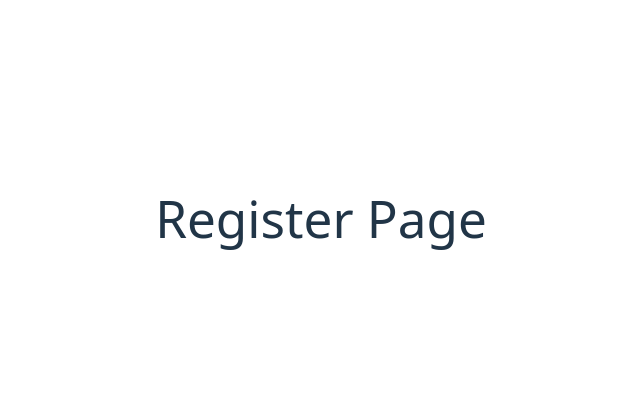
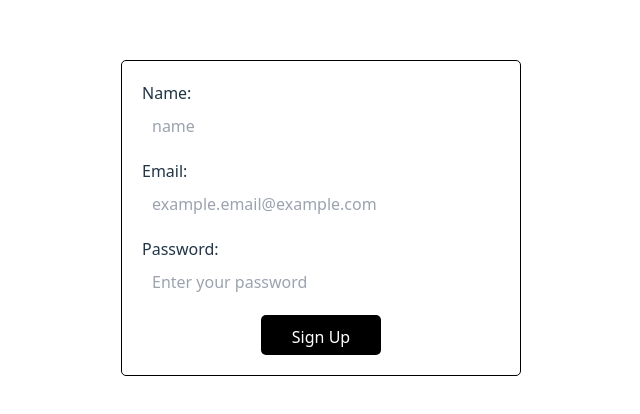
Before and after one commit to NazarKopach/Nail-Art, a React (Vite) app: page /register in a window 1280 px wide. Shown: the part 182-596 px from the top of the page, without its empty margins (319-959 px from the left). Built offline with nearby package versions, Linux system fonts and the light colour scheme; no server answers.

Commit message:
add registaer pagr

```diff
--- a/src/pages/RegisterPage/RegisterPage.jsx
+++ b/src/pages/RegisterPage/RegisterPage.jsx
@@ -1,9 +1,85 @@
 import styles from "./RegisterPage.module.css";
+import { ErrorMessage, Field, Form, Formik } from "formik";
+import { RegisterUserSchema } from "../../utils/schemas";
+import { useDispatch, useSelector } from "react-redux";
+import { apiRegisterUser } from "../../redux/auth/operations";
+import { toast } from "react-toastify";
+
+const INITIAL_VALUES = {
+  name: "",
+  email: "",
+  password: "",
+};
 
 const RegisterPage = () => {
+  const dispatch = useDispatch();
+  const isLoading = useSelector((state) => state.auth.isLoading);
+
+  const handleSubmit = async (values, actions) => {
+    try {
+      await dispatch(apiRegisterUser(values)).unwrap();
+      actions.resetForm();
+      toast.success("Successful registration!");
+    } catch (err) {
+      toast.error(err.message || "Something went wrong...");
+    }
+  };
+
   return (
-    <div>
-      <h1>Register Page</h1>
+    <div className={styles.register_form_div}>
+      <Formik
+        initialValues={INITIAL_VALUES}
+        validationSchema={RegisterUserSchema}
+        onSubmit={handleSubmit}
+      >
+        <Form className={styles.form}>
+          <label className={styles.label}>
+            <span>Name:</span>
+            <Field
+              type="text"
+              name="name"
+              className={styles.input}
+              placeholder="name"
+            />
+            <ErrorMessage
+              className={styles.errorMessage}
+              name="name"
+              component="span"
+            />
+          </label>
+          <label className={styles.label}>
+            <span>Email:</span>
+            <Field
+              type="text"
+              name="email"
+              className={styles.input}
+              placeholder="example.email@example.com"
+            />
+            <ErrorMessage
+              className={styles.errorMessage}
+              name="email"
+              component="span"
+            />
+          </label>
+          <label className={styles.label}>
+            <span>Password:</span>
+            <Field
+              type="password"
+              name="password"
+              className={styles.input}
+              placeholder="Enter your password"
+            />
+            <ErrorMessage
+              className={styles.errorMessage}
+              name="password"
+              component="span"
+            />
+          </label>
+          <button className={styles.button} type="submit">
+            {isLoading ? "Singing Up..." : "Sign Up"}
+          </button>
+        </Form>
+      </Formik>
     </div>
   );
 };
--- a/src/pages/RegisterPage/RegisterPage.module.css
+++ b/src/pages/RegisterPage/RegisterPage.module.css
@@ -0,0 +1,52 @@
+.form {
+  display: flex;
+  flex-direction: column;
+  gap: 16px;
+  width: 400px;
+  border: 1px solid black;
+  border-radius: 5px;
+  padding: 20px;
+  margin: 10px;
+  background: white;
+}
+
+.input {
+  font-size: 16px;
+  padding: 5px 10px;
+  background: white;
+  border-radius: 5px;
+}
+
+.errorMessage {
+  color: red;
+  font-size: 12px;
+}
+
+.label {
+  display: flex;
+  flex-direction: column;
+  gap: 4px;
+}
+
+.button {
+  width: 120px;
+  height: 40px;
+  margin-right: auto;
+  margin-left: auto;
+  border-radius: 5px;
+  background-color: rgb(0, 0, 0);
+  color: white;
+  cursor: pointer;
+  text-align: center;
+  border: none;
+}
+
+.button:hover {
+  background-color: rgb(55, 55, 55);
+}
+
+.register_form_div {
+  display: flex;
+  justify-content: center;
+  padding: 100px;
+}
--- a/src/redux/auth/operations.js
+++ b/src/redux/auth/operations.js
@@ -7,11 +7,13 @@ export const authInstance = axios.create({
 });
 
 export const setToken = (token) => {
+  localStorage.setItem("accessToken", token);
   authInstance.defaults.headers.common.Authorization = `Bearer ${token}`;
 };
 
 export const clearToken = () => {
-  authInstance.defaults.headers.common.Authorization = "";
+  localStorage.removeItem("accessToken");
+  delete authInstance.defaults.headers.common.Authorization;
 };
 
 export const apiRegisterUser = createAsyncThunk(
--- a/src/utils/schemas.js
+++ b/src/utils/schemas.js
@@ -1,4 +1,17 @@
 import * as Yup from "yup";
+
+export const RegisterUserSchema = Yup.object({
+  name: Yup.string()
+    .min(3, "Name must be at least 3 characters")
+    .max(50, "Name must be less than 50 characters")
+    .required("Name is required"),
+  email: Yup.string()
+    .email("Invalid email address")
+    .required("Email is required"),
+  password: Yup.string()
+    .min(8, "Password length must be at least 8 characters")
+    .required("Password is required"),
+});
 
 export const LoginUserSchema = Yup.object({
   email: Yup.string()
```
